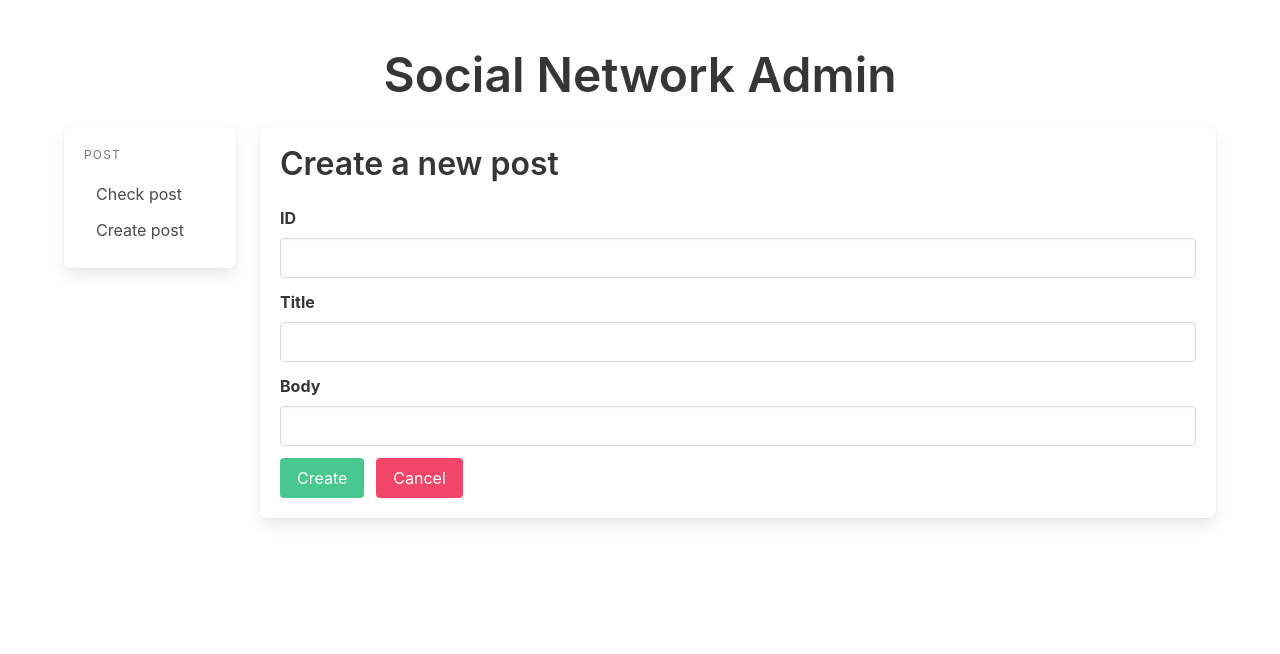
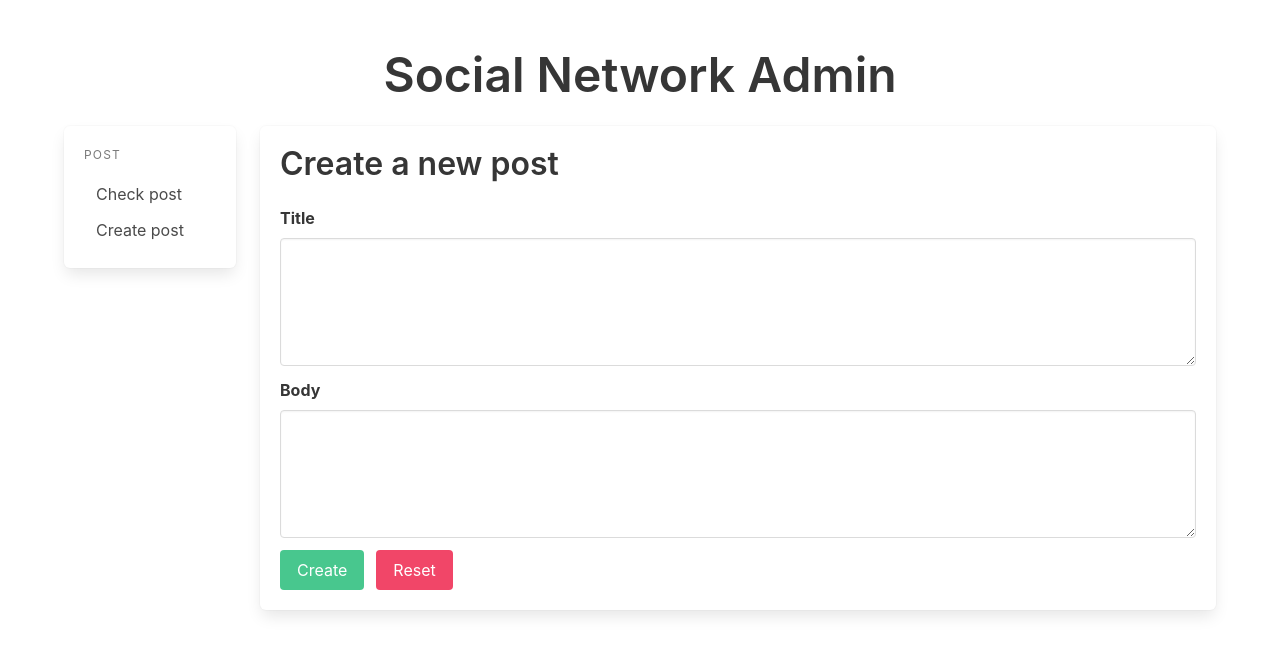
Before and after one commit to duhoang00/SocialNetworkAdmin, a React (Create React App) app: page /CreatePost in a window 1280 px wide. Shown: the top 654 px of the page. Built offline with nearby package versions, Linux system fonts and the light colour scheme.

Commit message:
can add post now

```diff
--- a/src/App.tsx
+++ b/src/App.tsx
@@ -1,13 +1,9 @@
 import React from 'react';
 import { BrowserRouter as Router, Switch, Route, Link } from "react-router-dom";
 import { PostContainer } from "./components/PostContainer"
-import { CreatePostForm } from "./components/CreatePostForm"
+import { CreatePostForm } from "./components/CreatePost"
 
 function App() {
-
-  const createPost = () => {
-
-  }
 
   return (
     <>
--- a/src/components/AllPosts.tsx
+++ b/src/components/AllPosts.tsx
@@ -1,5 +1,5 @@
 import { FunctionComponent } from "react";
-import { GET_ALL_POSTS } from "../query/PostQuery"
+import { GET_ALL_POSTS } from "../fetching/PostQuery"
 import { useAllPostsQuery } from "../request/PostRequest"
 
 type ALlPostsProps = {
--- /dev/null
+++ b/src/components/CreatePost.tsx
@@ -0,0 +1,59 @@
+import { useMutation } from "@apollo/client"
+import React, { FunctionComponent, useState } from "react"
+import { CREATE_POST } from "../fetching/PostMutation"
+import { CreatePostInput } from "../type/Post"
+
+export const CreatePostForm: FunctionComponent = () => {
+    const [input, setInput] = useState<CreatePostInput>()
+    const [createPost, { data }] = useMutation(CREATE_POST);
+    return (
+        <>
+            <h1 className="title is-3">Create a new post</h1>
+            <div>
+                <div className="">
+                    <div className="field">
+                        <label className="label">Title</label>
+                        <textarea className="textarea" onChange={(e) => {
+                            setInput(input => ({
+                                title: e.target.value,
+                                body: input?.body!
+                            }))
+                        }}></textarea>
+                    </div>
+
+                    <div className="field">
+                        <label className="label">Body</label>
+                        <textarea className="textarea" onChange={(e) => {
+                            setInput(newPost => ({
+                                title: input?.title!,
+                                body: e.target.value
+                            }))
+                        }}></textarea>
+                    </div>
+
+                    <div className="field is-grouped is-grouped-multiline">
+                        <div className="control">
+                            <button className="button is-success" onClick={(e) => {
+                                e.preventDefault()
+                                console.log(input)
+                                createPost({
+                                    variables: {
+                                        "input": input
+                                    }
+                                })
+                                console.log(data)
+                            }}>
+                                Create
+                            </button>
+                        </div>
+                        <div className="control">
+                            <button className="button is-danger" type="reset">
+                                Reset
+                            </button>
+                        </div>
+                    </div>
+                </div>
+            </div>
+        </>
+    )
+}
--- a/src/components/CreatePostForm.tsx
+++ /dev/null
@@ -1,60 +0,0 @@
-import { FunctionComponent, useState } from "react"
-import { IPost } from "../type/Post"
-
-export const CreatePostForm: FunctionComponent = () => {
-    const [post, setPost] = useState<IPost>()
-    return (
-        <>
-            <h1 className="title is-3">Create a new post</h1>
-            <div>
-                <form className="">
-                    <div className="field">
-                        <label className="label">ID</label>
-                        <input className="input" type="number" onChange={(e) => {
-                            setPost({
-                                id: parseInt(e.target.value!),
-                                title: post?.title!,
-                                body: post?.body!
-                            })
-                        }} />
-                    </div>
-
-                    <div className="field">
-                        <label className="label">Title</label>
-                        <input className="input" type="text" onChange={(e) => {
-                            setPost({
-                                id: parseInt(post?.body!),
-                                title: e.target.value,
-                                body: post?.body!
-                            })
-                        }} />
-                    </div>
-
-                    <div className="field">
-                        <label className="label">Body</label>
-                        <input className="input" type="text" onChange={(e) => {
-                            setPost({
-                                id: parseInt(e.target.value!),
-                                title: post?.title!,
-                                body: e.target.value,
-                            })
-                        }} />
-                    </div>
-
-                    <div className="field is-grouped is-grouped-multiline">
-                        <div className="control">
-                            <button className="button is-success" type="submit">
-                                Create
-                            </button>
-                        </div>
-                        <div className="control">
-                            <button className="button is-danger" type="submit">
-                                Cancel
-                            </button>
-                        </div>
-                    </div>
-                </form>
-            </div>
-        </>
-    )
-}
--- a/src/components/PostDetail.tsx
+++ b/src/components/PostDetail.tsx
@@ -1,5 +1,5 @@
-import { FunctionComponent, useState } from "react";
-import { GET_POST_DETAIL } from "../query/PostQuery"
+import { FunctionComponent } from "react";
+import { GET_POST_DETAIL } from "../fetching/PostQuery"
 import { usePostDetailQuery } from "../request/PostRequest"
 
 type PostDetailProps = {
--- /dev/null
+++ b/src/fetching/PostMutation.tsx
@@ -0,0 +1,13 @@
+import { gql } from '@apollo/client';
+
+export const CREATE_POST = gql`
+mutation (
+  $input: CreatePostInput!
+) {
+  createPost(input: $input) {
+    id
+    title
+    body
+  }
+}
+`
--- a/src/query/PostQuery.tsx
+++ b/src/fetching/PostQuery.tsx
@@ -27,15 +27,3 @@ query (
   }
 }
 `
-
-export const CREATE_POST = gql`
-  mutation (
-    $input: CreatePostInput!
-  ) {
-    createPost(input: $input) {
-      id
-      title
-      body
-    }
-  }
-`
--- a/src/request/PostRequest.tsx
+++ b/src/request/PostRequest.tsx
@@ -1,9 +1,8 @@
-import { DocumentNode, useQuery, useMutation } from "@apollo/client"
-import { IPost, IPostMutation } from "../type/Post"
+import { DocumentNode, useQuery } from "@apollo/client"
+import { IPost } from "../type/Post"
 
 export function usePostDetailQuery(gqlQuery: DocumentNode, id: number) {
-  // console.log("request = " + id)
-  const { loading, error, data } = useQuery<{post: IPost}>(gqlQuery, {variables: {id}});
+  const { loading, error, data } = useQuery<{ post: IPost }>(gqlQuery, { variables: { id } });
   return { loading, error, data };
 }
 
@@ -12,7 +11,8 @@ export function useAllPostsQuery(gqlQuery: DocumentNode) {
   return { loading, error, data };
 }
 
-export function useCreatePostMutation(gqlQuery: DocumentNode) {
-    const [createPost] = useMutation<IPostMutation>(gqlQuery)
-    return [createPost]
-}
+// // CAN NOT DO IT??
+// export function useCreatePostMutation(gqlQuery: DocumentNode) {
+//   const [createPost, { data }] = useMutation(gqlQuery);
+//   return [createPost, { data }]
+// }
--- a/src/type/Post.tsx
+++ b/src/type/Post.tsx
@@ -4,6 +4,7 @@ export interface IPost {
     body: string
 }
 
-export interface IPostMutation {
-    createPost: IPost
+export interface CreatePostInput {
+    title: string,
+    body: string
 }
```
